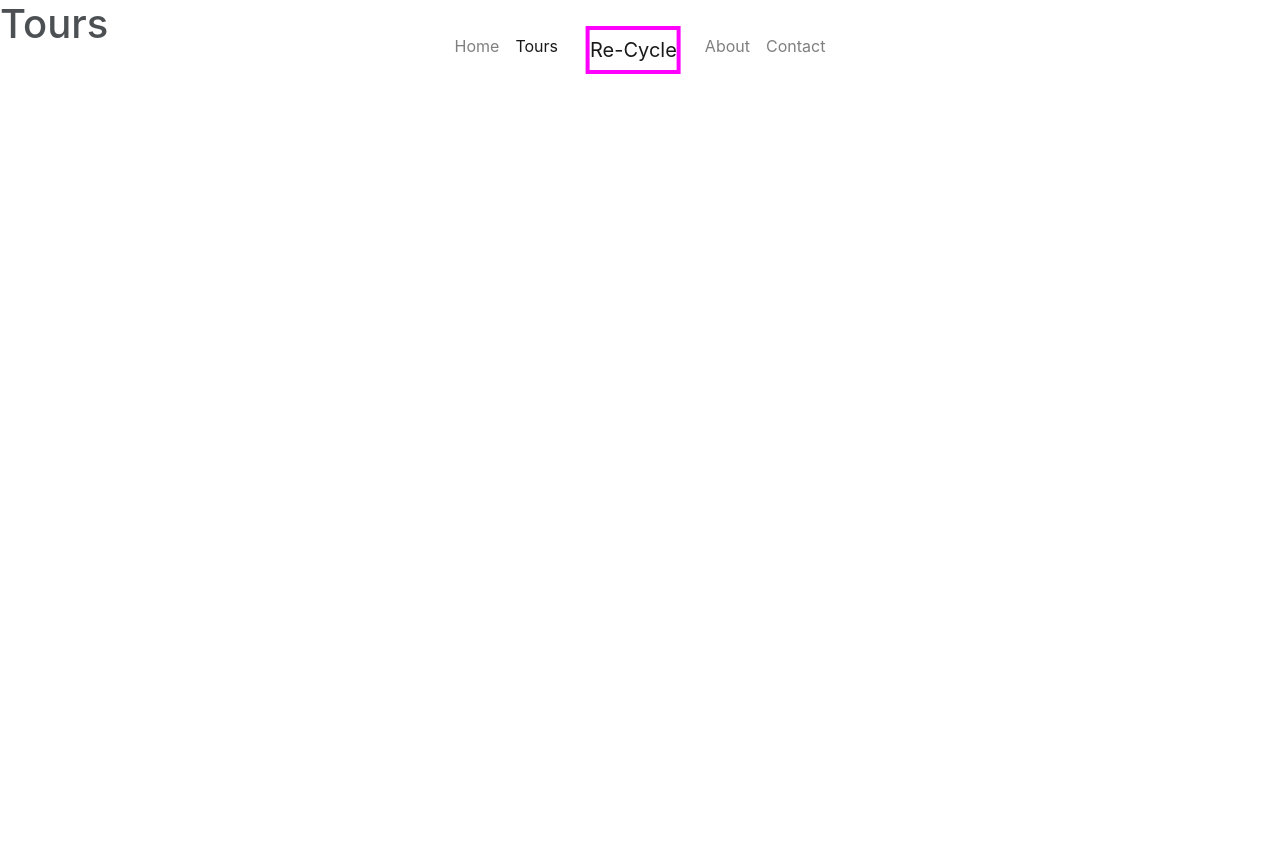
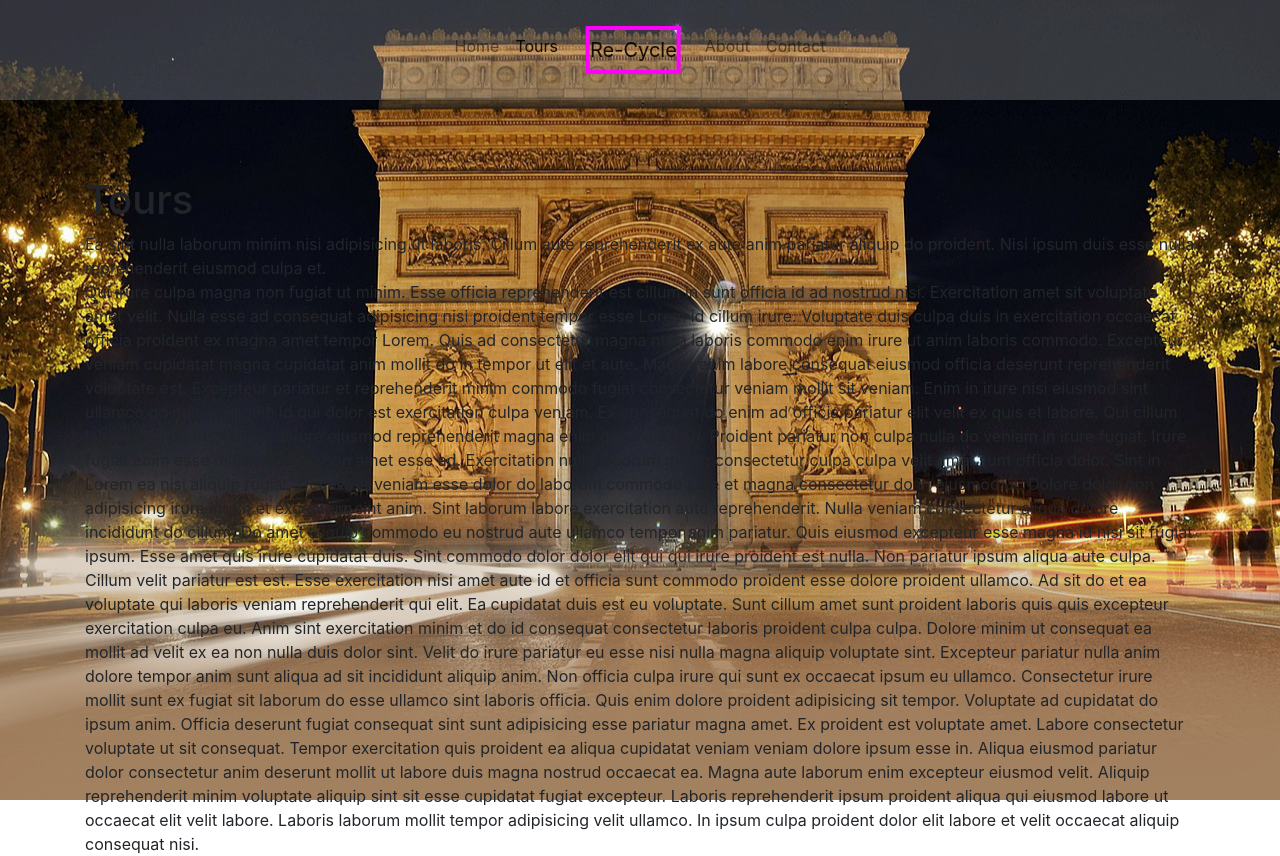
Before and after one commit to mie91/marie-berger-portfolio-2-html-and-css-ca, a React (Create React App) app: page /tours in a window 1280 px wide. Before the commit the page ends 800 px from the top, so only its background shows below. Built offline with nearby package versions, Linux system fonts and the light colour scheme.

Commit message:
changed some styles in bg

```diff
--- a/src/components/about/About.js
+++ b/src/components/about/About.js
@@ -1,8 +1,16 @@
 import React from 'react';
+import { Container, Col, Row } from "react-bootstrap";
 
 function About() {
     return (
-        <h1>About</h1>
+        <div className="about-bg">
+            <Container>
+            <h1>About</h1>
+
+                <div>Esse eu elit culpa in incididunt magna velit deserunt laboris elit qui magna eu. Dolore cupidatat magna eiusmod fugiat duis ad in ipsum consequat exercitation adipisicing dolor anim id. Nisi laboris cillum amet in nisi. Culpa nisi anim magna nisi minim aute sunt nostrud anim nisi. Ex minim esse do labore minim nisi ipsum ad dolore. Labore reprehenderit aliqua aute mollit consectetur velit velit pariatur non. Reprehenderit sunt duis sunt culpa ipsum mollit labore do exercitation consequat laboris in adipisicing.
+                </div>
+            </Container>
+        </div>
     );
 }
 
--- a/src/components/contact/Contact.js
+++ b/src/components/contact/Contact.js
@@ -1,8 +1,17 @@
 import React from 'react';
+import { Container, Col, Row } from "react-bootstrap";
 
 function Contact() {
     return (
-        <h1>Contact</h1>
+        <div className="contact-bg">
+            <Container>
+                <h1>Contact</h1>
+
+                <div>Ea sint nulla laborum minim nisi adipisicing ut laboris. Cillum aute reprehenderit ex aute anim pariatur aliquip do proident. Nisi ipsum duis esse nulla reprehenderit eiusmod culpa et.
+
+                </div>
+            </Container>
+        </div>
     );
 }
 
--- a/src/components/tours/Tours.js
+++ b/src/components/tours/Tours.js
@@ -1,8 +1,35 @@
 import React from 'react';
+import { Container, Col, Row } from "react-bootstrap";
 
 function Tours (){
     return (
-        <h1>Tours</h1>
+        <div className="tours-bg">
+            <Container>
+            <h1>Tours</h1>
+
+                <div>Ea sint nulla laborum minim nisi adipisicing ut laboris. Cillum aute reprehenderit ex aute anim pariatur aliquip do proident. Nisi ipsum duis esse nulla reprehenderit eiusmod culpa et.
+                    <p>Qui irure culpa magna non fugiat ut minim. Esse officia reprehenderit est cillum in sunt officia id ad nostrud nisi. Exercitation amet sit voluptate amet velit. Nulla esse ad consequat adipisicing nisi proident tempor esse Lorem id cillum irure. Voluptate duis culpa duis in exercitation occaecat officia proident ex magna amet tempor Lorem. Quis ad consectetur magna nulla laboris commodo enim irure ut anim laboris commodo.
+
+Excepteur veniam cupidatat magna cupidatat anim mollit do in tempor ut elit et aute. Magna enim labore consequat eiusmod officia deserunt reprehenderit voluptate est. Excepteur pariatur et reprehenderit minim commodo fugiat consectetur veniam mollit sit veniam. Enim in irure nisi eiusmod sint ullamco do culpa.
+
+Aliquip id qui dolor est exercitation culpa veniam. Ex consequat do enim ad officia pariatur elit velit ex quis et labore. Qui cillum laborum in do ut ut dolor dolore eiusmod reprehenderit magna enim deserunt non. Proident pariatur non culpa nulla do veniam in irure fugiat. Irure fugiat enim esse minim veniam non amet esse ad.
+
+Exercitation nulla laborum minim consectetur culpa culpa velit amet sunt officia dolor. Sint in Lorem ea nisi aliquip fugiat. Occaecat veniam esse dolor do laborum commodo aute et magna consectetur do in eiusmod ut. Dolore dolor non adipisicing irure in. Sit et excepteur sint anim. Sint laborum labore exercitation aute reprehenderit. Nulla veniam consectetur aliqua dolore incididunt do cillum.
+
+Do amet aliquip commodo eu nostrud aute ullamco tempor anim pariatur. Quis eiusmod excepteur esse magna id nisi sit fugiat ipsum. Esse amet quis irure cupidatat duis. Sint commodo dolor dolor elit qui qui irure proident est nulla. Non pariatur ipsum aliqua aute culpa.
+
+Cillum velit pariatur est est. Esse exercitation nisi amet aute id et officia sunt commodo proident esse dolore proident ullamco. Ad sit do et ea voluptate qui laboris veniam reprehenderit qui elit. Ea cupidatat duis est eu voluptate.
+
+Sunt cillum amet sunt proident laboris quis quis excepteur exercitation culpa eu. Anim sint exercitation minim et do id consequat consectetur laboris proident culpa culpa. Dolore minim ut consequat ea mollit ad velit ex ea non nulla duis dolor sint.
+
+Velit do irure pariatur eu esse nisi nulla magna aliquip voluptate sint. Excepteur pariatur nulla anim dolore tempor anim sunt aliqua ad sit incididunt aliquip anim. Non officia culpa irure qui sunt ex occaecat ipsum eu ullamco. Consectetur irure mollit sunt ex fugiat sit laborum do esse ullamco sint laboris officia. Quis enim dolore proident adipisicing sit tempor.
+
+Voluptate ad cupidatat do ipsum anim. Officia deserunt fugiat consequat sint sunt adipisicing esse pariatur magna amet. Ex proident est voluptate amet. Labore consectetur voluptate ut sit consequat. Tempor exercitation quis proident ea aliqua cupidatat veniam veniam dolore ipsum esse in.
+
+Aliqua eiusmod pariatur dolor consectetur anim deserunt mollit ut labore duis magna nostrud occaecat ea. Magna aute laborum enim excepteur eiusmod velit. Aliquip reprehenderit minim voluptate aliquip sint sit esse cupidatat fugiat excepteur. Laboris reprehenderit ipsum proident aliqua qui eiusmod labore ut occaecat elit velit labore. Laboris laborum mollit tempor adipisicing velit ullamco. In ipsum culpa proident dolor elit labore et velit occaecat aliquip consequat nisi.</p>
+                </div>
+            </Container>
+        </div>
     );
 }
 
--- /dev/null
+++ b/src/sass/partials/_backgrounds.scss
@@ -0,0 +1,14 @@
+.home-bg {
+    @include bg-basics;
+    background-image: url("../../assets/images/bicycle-438400_1920.jpg");
+}
+
+.about-bg {
+    @include bg-basics;
+    background-image: url("../../assets/images/paris-1852928_1920.jpg");
+}
+
+.tours-bg {
+    @include bg-basics;
+    background-image: url("../../assets/images/arc-de-triomphe-101633_1280.jpg");
+}
--- a/src/sass/partials/_mixins.scss
+++ b/src/sass/partials/_mixins.scss
@@ -0,0 +1,8 @@
+@mixin bg-basics {
+    padding-top: 2vw;
+    width: 100vw;
+    height: 100vh;
+    background-position: center;
+    background-repeat: no-repeat;
+    background-size: cover;
+}
--- a/src/sass/style.scss
+++ b/src/sass/style.scss
@@ -3,6 +3,7 @@
 @import "./partials/general";
 @import "./partials/mixins";
 @import "./partials/variables";
+@import "./partials/backgrounds";
 
 
 //PAGE-SPECIFIC PARTIALS//
```
Also changed, not shown: src/assets/images/arc-de-triomphe-101633_1280.jpg.
